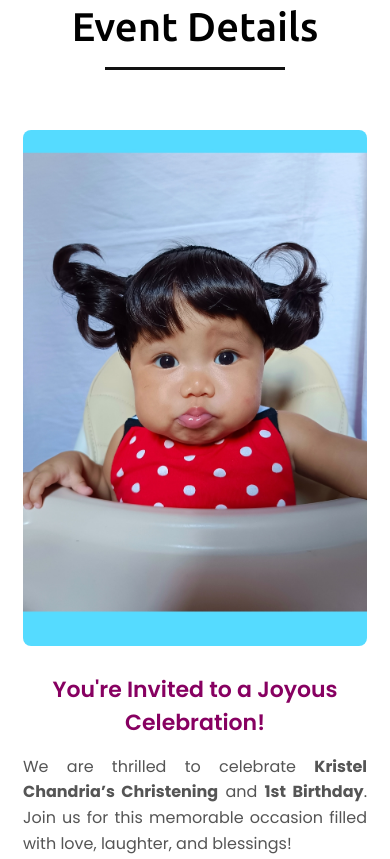
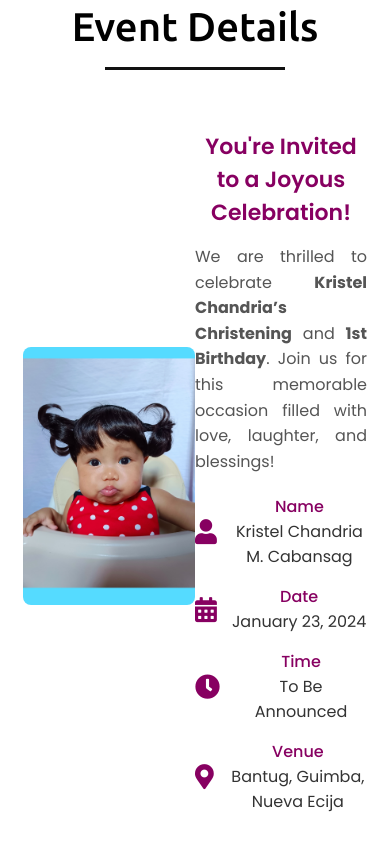
Before and after one commit to keiz-hub/kc-1st-birthday, a plain HTML site: page index.html in a window 390 px wide. Shown: the part 940-1799 px from the top of the page. Drawn offline with nearby package versions, Linux system fonts and the light colour scheme; a script that the page names is missing.

Commit message:
Update style.css

```diff
--- a/style.css
+++ b/style.css
@@ -213,56 +213,82 @@ section .title::after{
     background: none;
 }
 
-.event-content {
+.about .event {
     display: flex;
+    align-items: center;
     justify-content: space-between;
-    align-items: center;
+    flex-wrap: wrap;
     gap: 20px;
 }
 
-.column.left {
+.about .event-content {
+    display: flex;
+    align-items: center;
+    justify-content: space-between;
+    flex-wrap: wrap;
+}
+
+.about .column {
     flex: 1;
     max-width: 48%;
 }
 
-.column.left img {
+.about .column.left img {
     width: 100%;
     border-radius: 8px;
     object-fit: cover;
 }
 
-.column.right {
-    flex: 1;
-    max-width: 48%;
+.about .column.right {
     text-align: left;
 }
 
-.column.right .text {
+.about .column.right .text {
     font-size: 22px;
     font-weight: 600;
     margin-bottom: 15px;
     color: rgb(135, 0, 97);
 }
 
-.column.right p {
+.about .column.right p {
     text-align: justify;
     line-height: 1.6;
     margin-bottom: 20px;
     color: #555;
 }
 
+.about .icons .row {
+    display: flex;
+    align-items: center;
+    margin-bottom: 15px;
+}
+
+.about .icons .row i {
+    font-size: 25px;
+    color: rgb(135, 0, 97);
+    margin-right: 15px;
+}
+
+.about .icons .row .info .head {
+    font-weight: 500;
+    color: rgb(135, 0, 97);
+}
+
+.about .icons .row .info .sub-title {
+    color: #333;
+}
+
 /* Responsive Design */
 @media (max-width: 768px) {
-    .event-content {
+    .about .event {
         flex-direction: column;
     }
 
-    .column.left,
-    .column.right {
+    .about .column {
         max-width: 100%;
     }
 
-    .column.right {
+    .about .column.right {
         text-align: center;
     }
 }
```
